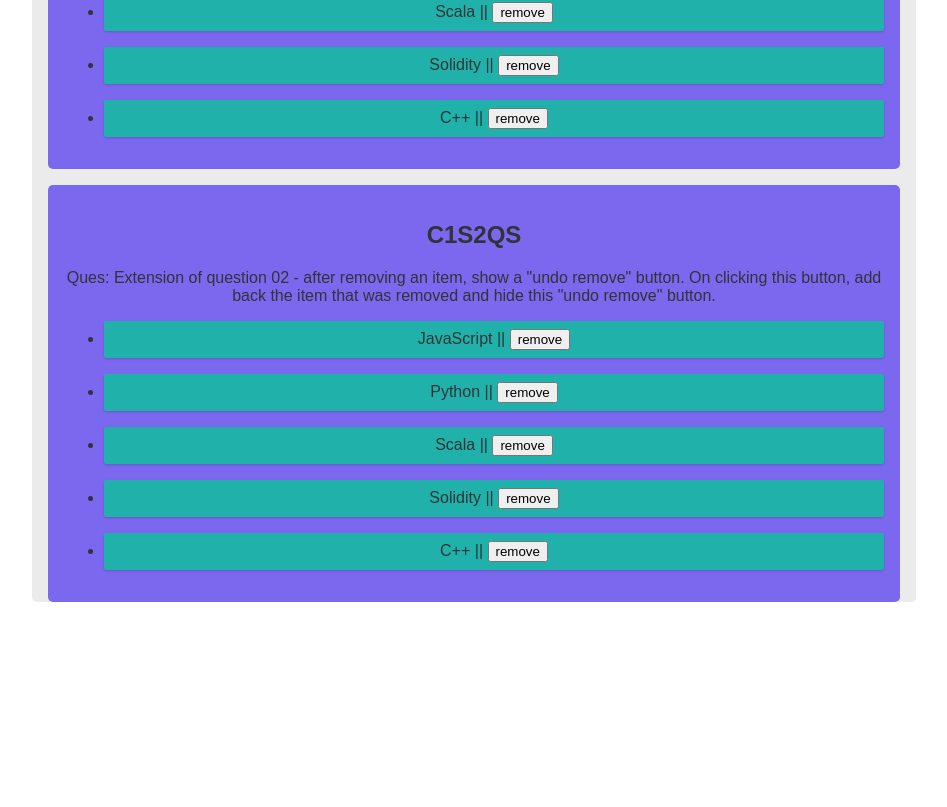
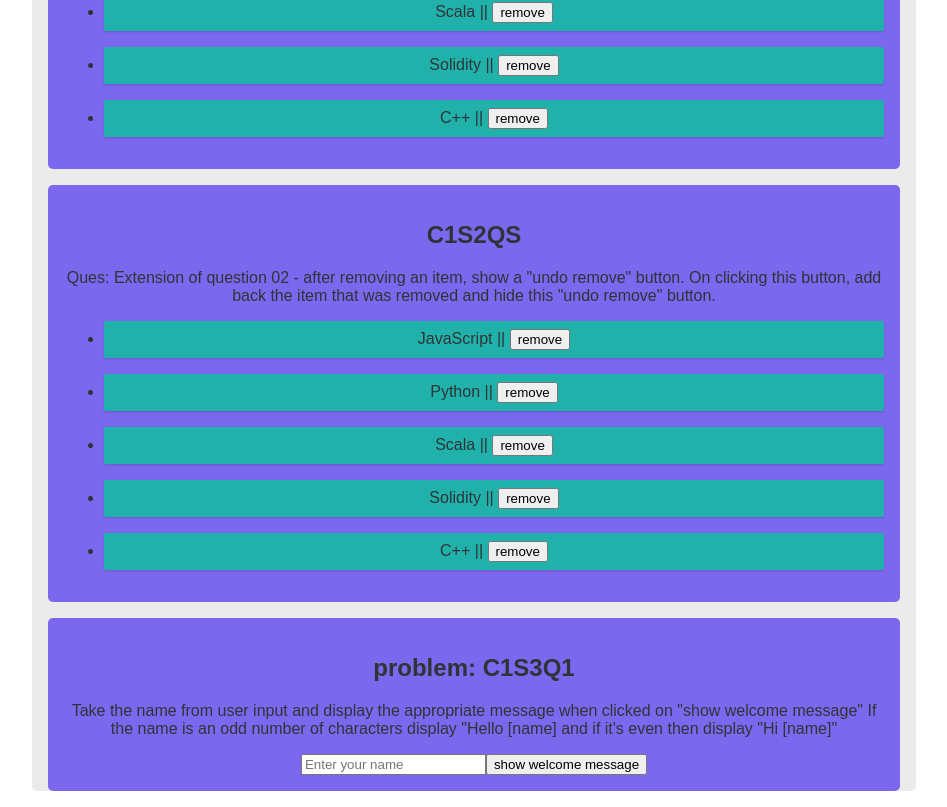
Before and after one commit to SK02K1/np3-solutions, a React (Create React App) app: page /cycles/1 in a window 1280 px wide. Shown: the part 2030-2837 px from the top of the page, without its empty margins (166-1113 px from the left). Before the commit the page ends 2648 px from the top, so only its background shows below. Built offline with nearby package versions, Linux system fonts and the light colour scheme.

Commit message:
feat: add C1S3Q1 solution

```diff
--- a/src/data/cycles.js
+++ b/src/data/cycles.js
@@ -1,5 +1,6 @@
 import { C1S1Q1, C1S1Q2, C1S1QS } from "../solutions/cycle-1/set-1";
 import { C1S2Q1, C1S2Q2, C1S2QS } from "../solutions/cycle-1/set-2";
+import { C1S3Q1 } from "../solutions/cycle-1/set-3";
 
 export const cycles = [
   {
@@ -11,7 +12,8 @@ export const cycles = [
       <C1S1QS />,
       <C1S2Q1 />,
       <C1S2Q2 />,
-      <C1S2QS />
+      <C1S2QS />,
+      <C1S3Q1 />
     ]
   }
 ];
--- /dev/null
+++ b/src/solutions/cycle-1/set-3/QuesOne.jsx
@@ -0,0 +1,34 @@
+import { useState } from "react";
+
+export const QuesOne = () => {
+  const [name, setName] = useState("");
+  const [message, setMessage] = useState("");
+  const submitHandler = (e) => {
+    e.preventDefault();
+    setMessage(`${name.length % 2 === 0 ? "Hi" : "Hello"} ${name}`);
+  };
+  return (
+    <div className="solution">
+      <h2>problem: C1S3Q1</h2>
+      <p>
+        Take the name from user input and display the appropriate message when
+        clicked on "show welcome message" If the name is an odd number of
+        characters display "Hello [name] and if it's even then display "Hi
+        [name]"
+      </p>
+      <form onSubmit={submitHandler}>
+        <input
+          onChange={(e) => setName(e.target.value)}
+          type="text"
+          name="name"
+          id="name"
+          value={name}
+          placeholder="Enter your name"
+          required
+        />
+        <button>show welcome message</button>
+      </form>
+      {message && <p>{message}</p>}
+    </div>
+  );
+};
--- /dev/null
+++ b/src/solutions/cycle-1/set-3/index.js
@@ -0,0 +1 @@
+export { QuesOne as C1S3Q1 } from "./QuesOne";
```
